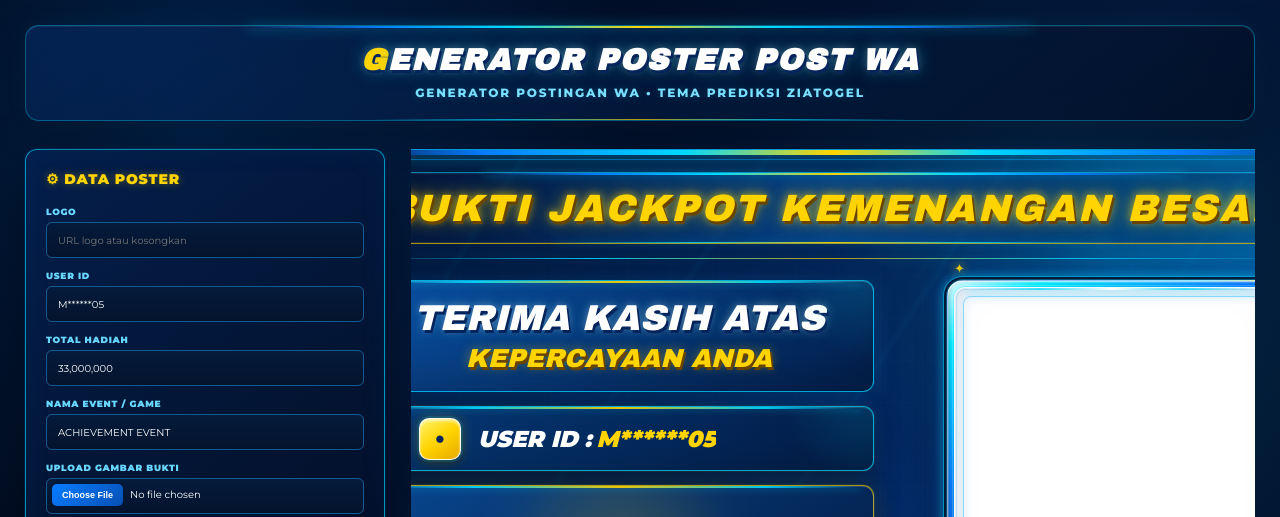
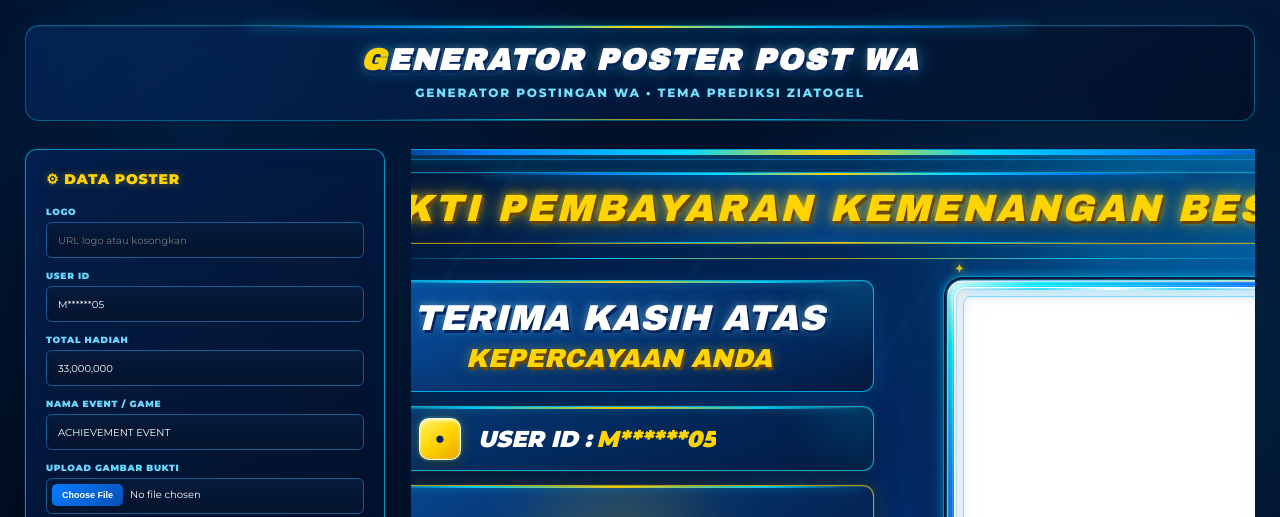
Before and after one commit to fahmirizki8484-sudo/generatorposter, a plain HTML site: page index.html in a window 1280 px wide. Shown: the top 517 px of the page. Drawn offline with Linux system fonts and the light colour scheme.

Commit message:
Update index.html

```diff
--- a/index.html
+++ b/index.html
@@ -2173,7 +2173,7 @@
     ================================================= -->
 
     <div class="top-title">
-        BUKTI JACKPOT KEMENANGAN BESAR
+        BUKTI PEMBAYARAN KEMENANGAN BESAR
     </div>
 
 
```
